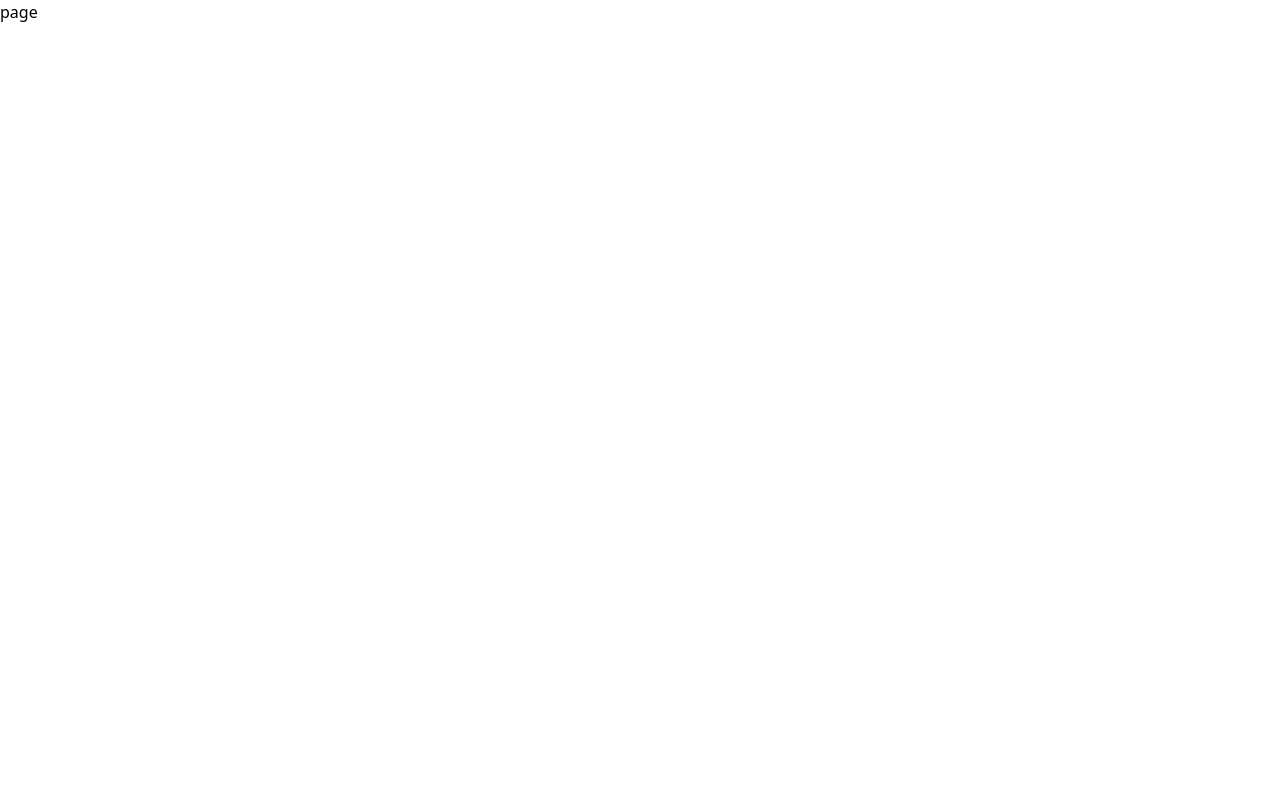
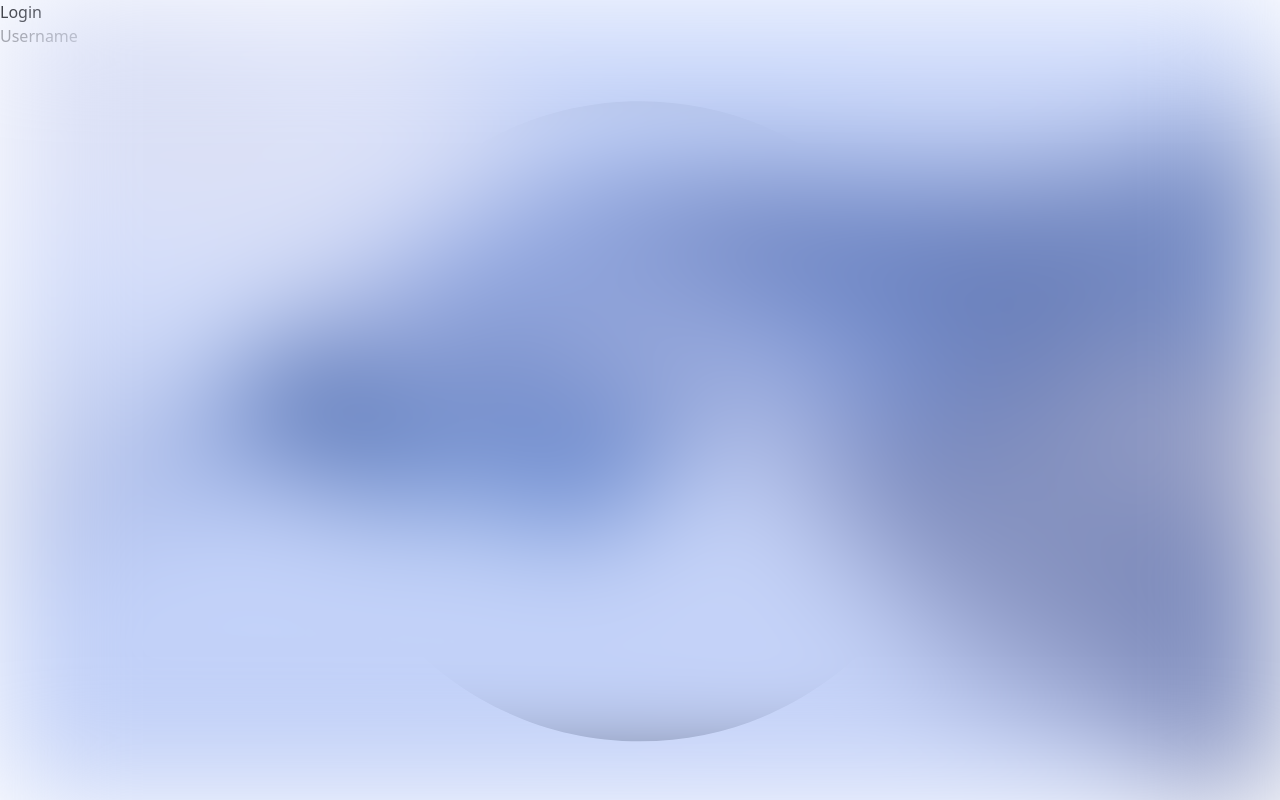
Before and after one commit to usershokhrukh/APstore, a Next.js app: page /login in a window 1280 px wide. Shown: the top 800 px of the page. Built offline with nearby package versions, Linux system fonts and the light colour scheme.

Commit message:
features/login configured

```diff
--- a/src/app/login/login.modules.scss
+++ b/src/app/login/login.modules.scss
@@ -1 +1,13 @@
 @use "../../style/mixin.scss" as *;
+
+.login {
+  position: relative;
+  &__fix-span {
+    position: fixed;
+    top: 0px;
+    left: 0px;
+    width: 100%;
+    height: 100vh;
+    filter: blur(60px);
+  }
+}
--- a/src/app/login/page.jsx
+++ b/src/app/login/page.jsx
@@ -1,10 +1,58 @@
-import React from 'react'
-import "./login.modules.scss"
+import React from "react";
+import "./login.modules.scss";
+import Image from "next/image";
 
-const page = () => {
+const Login = () => {
   return (
-    <div>page</div>
-  )
-}
+    <div className="login">
+      <span className="login__fix-span">
+        <Image
+          src={"/images/login/background-login.jpg"}
+          className="login__bg"
+          fill
+        />
+      </span>
 
-export default page
+      <form className="login__form">
+        <h1 className="login__title">Login</h1>
+        <div className="login__form-box">
+          <input
+            type="text"
+            id="username"
+            name="username"
+            placeholder="Username"
+            className="login__inputs"
+          />
+          <label htmlFor="username" className="login__label">
+            <svg
+              xmlns="http://www.w3.org/2000/svg"
+              viewBox="0 0 24 24"
+              fill="currentColor"
+            >
+              <path d="M20 22H4V20C4 17.2386 6.23858 15 9 15H15C17.7614 15 20 17.2386 20 20V22ZM12 13C8.68629 13 6 10.3137 6 7C6 3.68629 8.68629 1 12 1C15.3137 1 18 3.68629 18 7C18 10.3137 15.3137 13 12 13Z"></path>
+            </svg>
+          </label>
+        </div>
+        <div className="login__form-box">
+          <input
+            type="text"
+            id="password"
+            name="password"
+            placeholder="Password"
+            className="login__inputs"
+          />
+          <label htmlFor="password" className="login__label">
+            <svg xmlns="http://www.w3.org/2000/svg" viewBox="0 0 24 24" fill="currentColor"><path d="M19 10H20C20.5523 10 21 10.4477 21 11V21C21 21.5523 20.5523 22 20 22H4C3.44772 22 3 21.5523 3 21V11C3 10.4477 3.44772 10 4 10H5V9C5 5.13401 8.13401 2 12 2C15.866 2 19 5.13401 19 9V10ZM17 10V9C17 6.23858 14.7614 4 12 4C9.23858 4 7 6.23858 7 9V10H17ZM11 14V18H13V14H11Z"></path></svg>
+          </label>
+        </div>
+        <div className="login__box">
+          <input type="checkbox" className="login__check" />
+          <p className="login__subtext">Remember me</p>
+        </div>
+        <button>Login</button>
+      </form>
+    </div>
+  );
+};
+
+export default Login;
```
Also changed, not shown: public/images/login/background-login.jpg (added).
